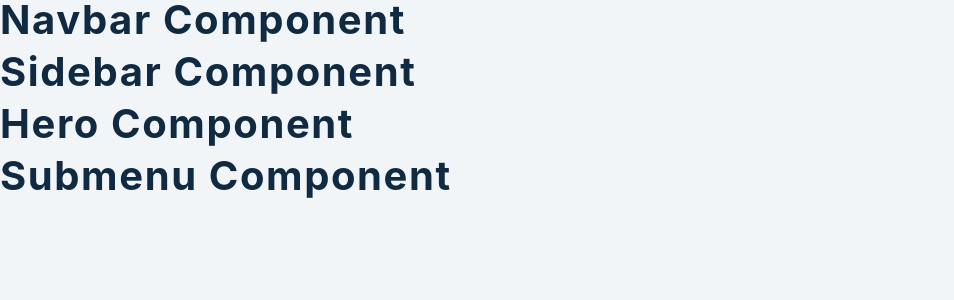
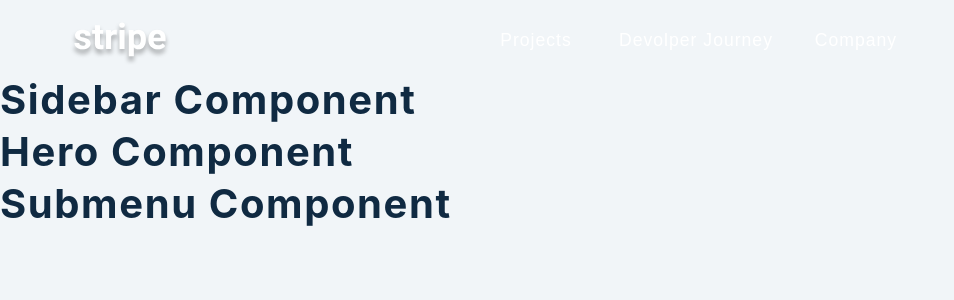
Before and after one commit to MARConthemove/Learn-React-by-building-25-projects, a React (Create React App) app in the folder react-projects/13-stripe-submenus/setup/: page / in a window 1280 px wide. Shown: the top 300 px of the page, without its empty margins (0-954 px from the left). Built offline with nearby package versions, Linux system fonts and the light colour scheme.

Commit message:
created base structure of navbar

```diff
--- a/react-projects/13-stripe-submenus/setup/src/Hero.js
+++ b/react-projects/13-stripe-submenus/setup/src/Hero.js
@@ -1,7 +1,13 @@
 import React from 'react'
 import phoneImg from './images/phone.svg'
 
+// context import
+import { useGlobalContext } from './context'
+
 const Hero = () => {
+  const context = useGlobalContext()
+  console.log('context: ', context)
+
   return <h2>hero component</h2>
 }
 
--- a/react-projects/13-stripe-submenus/setup/src/Navbar.js
+++ b/react-projects/13-stripe-submenus/setup/src/Navbar.js
@@ -2,8 +2,38 @@
 import logo from './images/logo.svg'
 import { FaBars } from 'react-icons/fa'
 
+// context import
+import { useGlobalContext } from './context'
+
 const Navbar = () => {
-  return <h2>navbar component</h2>
+  const { openSidebar } = useGlobalContext()
+
+  return (
+    <nav className='nav'>
+      <div className='nav-center'>
+        {/* NAVBAR */}
+        <div className='nav-header'>
+          <img src={logo} alt='stripe' className='nav-logo' />
+          <button className='btn toggle-btn' onClick={openSidebar}>
+            <FaBars />
+          </button>
+        </div>
+
+        {/* NAVBAR items */}
+        <ul className='nav-links'>
+          <li>
+            <button className='link-btn'>projects</button>
+          </li>
+          <li>
+            <button className='link-btn'>devolper journey</button>
+          </li>
+          <li>
+            <button className='link-btn'>company</button>
+          </li>
+        </ul>
+      </div>
+    </nav>
+  )
 }
 
 export default Navbar
--- a/react-projects/13-stripe-submenus/setup/src/index.css
+++ b/react-projects/13-stripe-submenus/setup/src/index.css
@@ -251,6 +251,8 @@
     text-transform: capitalize;
     letter-spacing: 1px;
     width: 10rem;
+    /* later remove */
+    cursor: pointer;
   }
 }
 
--- a/react-projects/13-stripe-submenus/setup/src/index.js
+++ b/react-projects/13-stripe-submenus/setup/src/index.js
@@ -2,9 +2,15 @@
 import ReactDOM from 'react-dom'
 import './index.css'
 import App from './App'
+
+// context
+import { AppProvider } from './context'
+
 ReactDOM.render(
   <React.StrictMode>
-    <App />
+    <AppProvider>
+      <App />
+    </AppProvider>
   </React.StrictMode>,
   document.getElementById('root')
 )
```
